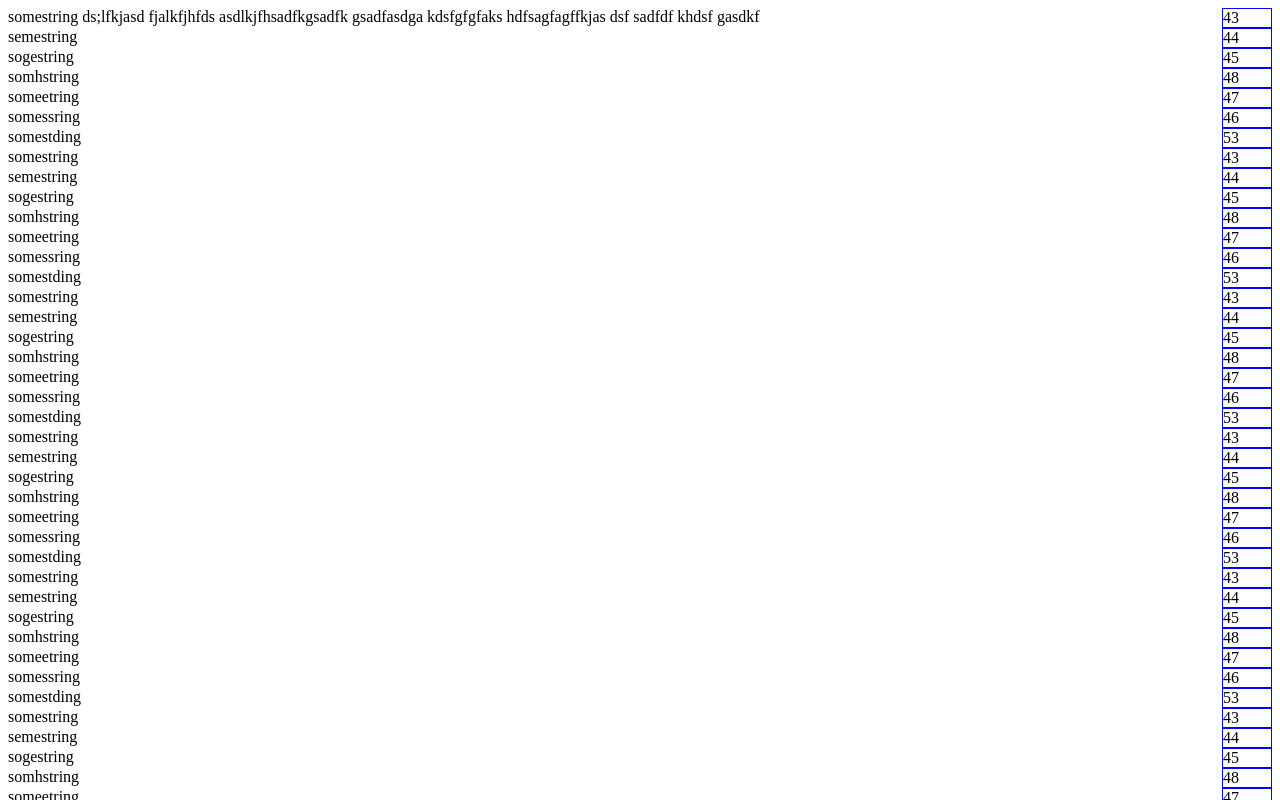
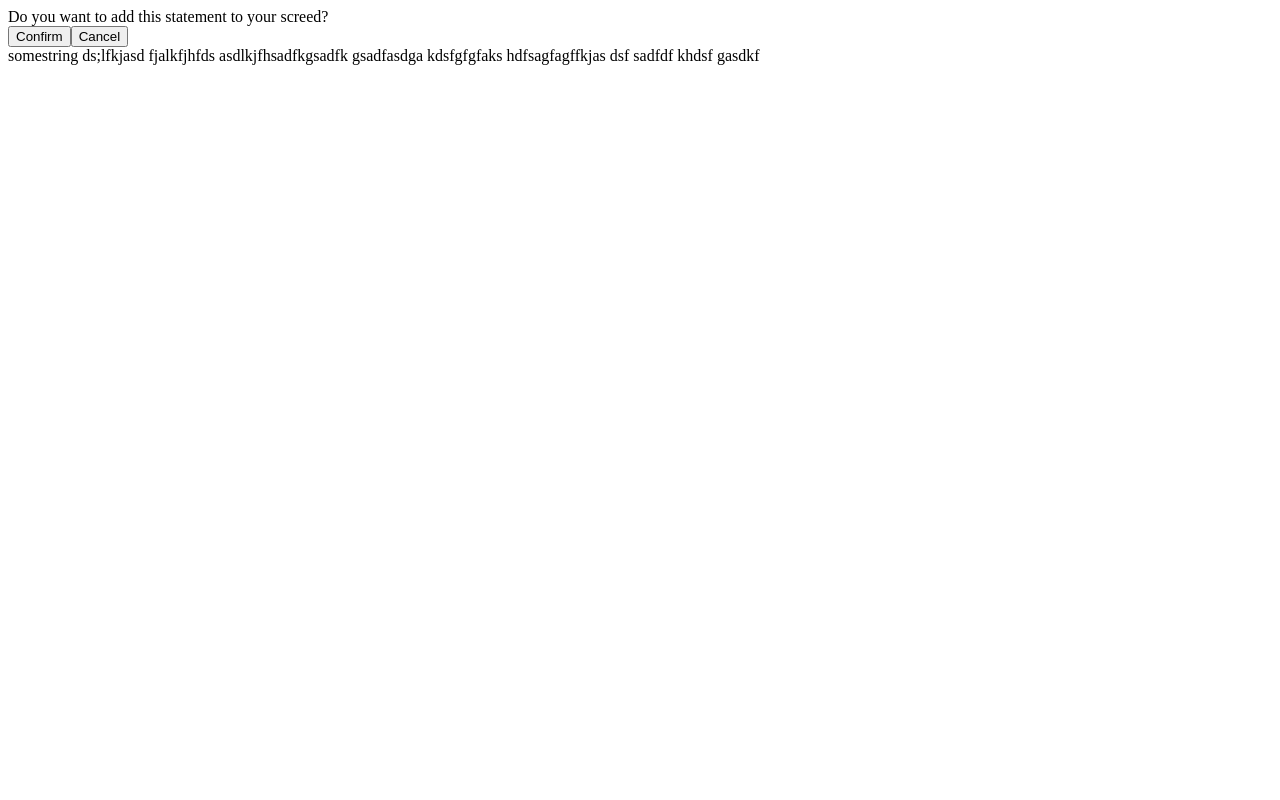
Before and after one commit to securepollingsystem/nextjs-blog, a Next.js app: page / in a window 1280 px wide. Both pictures are taken after a click on the element 640 px from the left and 18 px from the top of the page. Shown: the top 800 px of the page. Built offline with nearby package versions, Linux system fonts and the light colour scheme.

Commit message:
useState to change page

```diff
--- a/pages/index.js
+++ b/pages/index.js
@@ -1,4 +1,5 @@
 import Head from 'next/head'
+import { useState } from 'react';
 
 var stuff = [
 	{title:"somestring ds;lfkjasd fjalkfjhfds asdlkjfhsadfkgsadfk gsadfasdga kdsfgfgfaks hdfsagfagffkjas dsf sadfdf khdsf gasdkf", percent:43},
@@ -199,17 +200,31 @@ var stuff = [
 	{title:"somestding", percent:53},
 ]
 
+const Confirm = ({ title }) => {
+  return (
+    <>
+      <div>Do you want to add this statement to your screed?</div>
+      <div><button>Confirm</button><button>Cancel</button></div>
+      <div>{title}</div>
+    </>
+  );
+}
+
 export default function Home() {
+  const [selectedItem, setSelectedItem] = useState(null);
 
   const onClickRow = (item) => {
-    // TODO: persist selection
+    setSelectedItem(item);
   };
 
-  return (<div>
+  return (
+    selectedItem
+      ? <Confirm title={selectedItem.title} />
+      : <div>
     {
       stuff.map((item) =>
 	  <div
-	    onClick={onClickRow}
+	    onClick={() => onClickRow(item)}
 	    key={item.title}
 	    style={{
 	      display: "flex",
```
